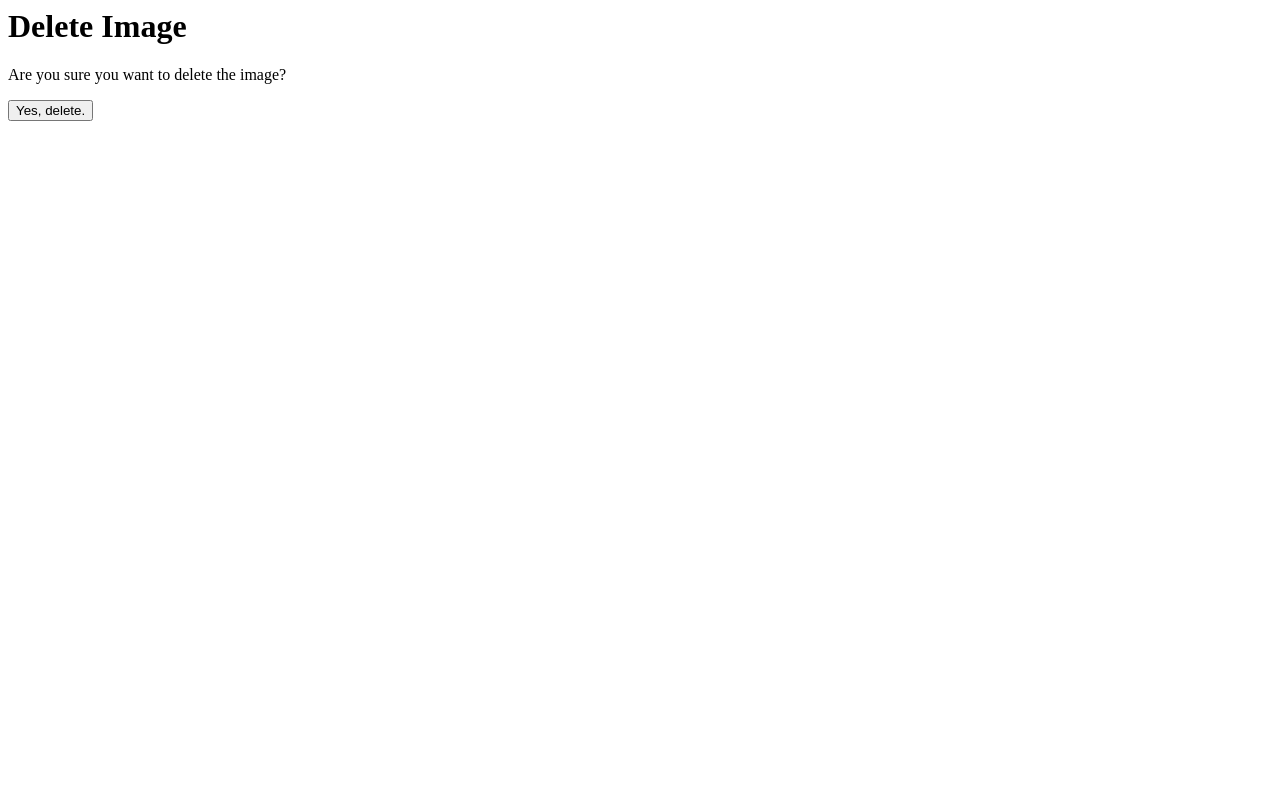
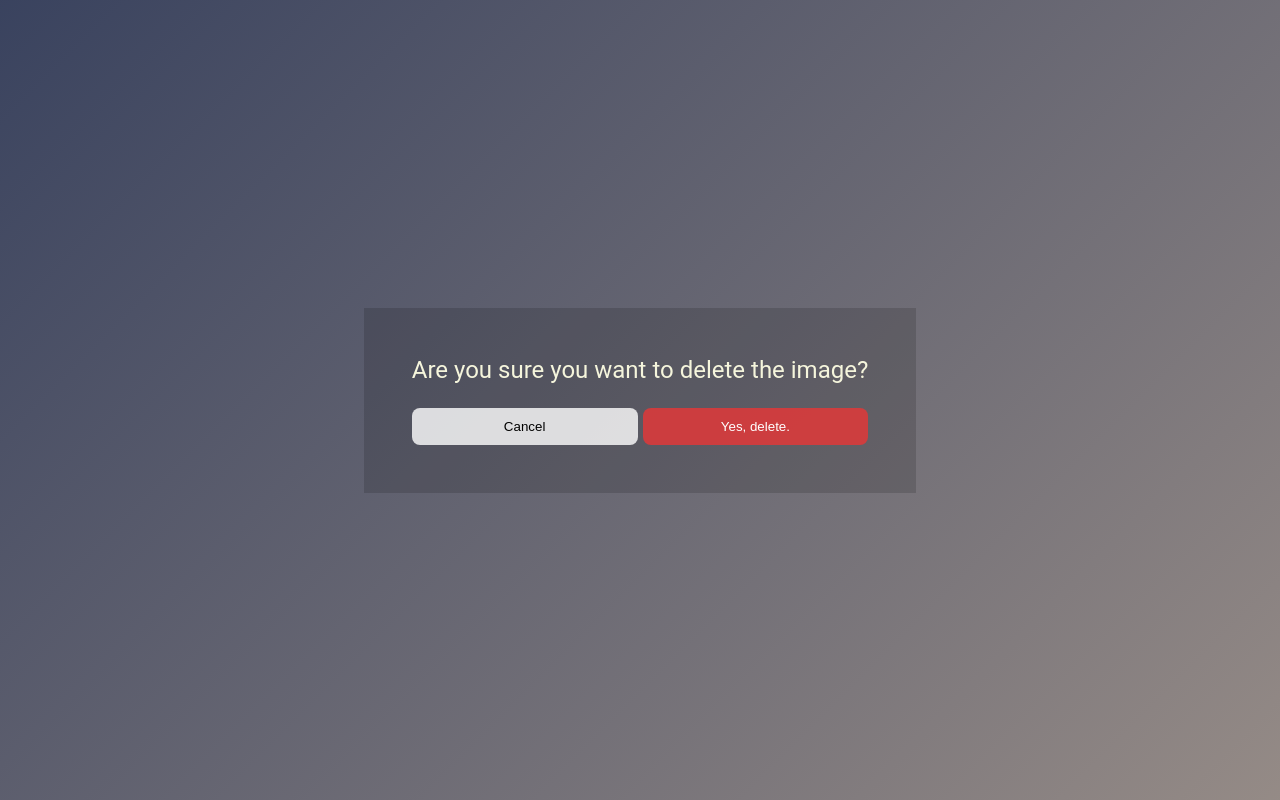
Before and after one commit to MikeReCode/Online_Image_Gallery, a Django app: template Online_Image_Gallery/image_gallery/templates/image_gallery/delete.html in a window 1280 px wide. Run offline with Django 4.2, Linux system fonts and the light colour scheme; the template is opened without the code that fills it, so the values that code supplies are empty; parts of the project's set-up code (start-up, migrations or seed data) failed here and were passed over.

Commit message:
Add style to delete view

```diff
--- /dev/null
+++ b/Online_Image_Gallery/image_gallery/static/image_gallery/styles/delete_view.css
@@ -0,0 +1,47 @@
+body {
+    margin: 0;
+    padding: 0;
+    height: 100vh;
+    display: flex;
+    align-items: center;
+    justify-content: center;
+    flex-direction: column;
+    position: relative;
+    background: linear-gradient(135deg, rgba(36, 46, 77, 0.9), rgba(137, 126, 121, 0.9));
+    font-family: "Roboto", helvetica, arial, sans-serif;
+    font-size: 1.5em;
+  }
+
+  p{
+    margin-top: 0;
+    color: beige;
+  }
+
+.alert-container{
+    padding: 48px;
+    background-color: rgba(0, 0, 0, 0.15);
+}
+
+.btns-container{
+    display: flex;
+    gap: 5px;
+}
+.btn{
+    flex: 1;
+    height: 37px;
+    border-radius: 8px;
+    border: 0;
+    background-color: rgba(255, 255, 255, 0.8);
+}
+.btn:hover{
+    background-color: white;
+}
+
+.delete-btn{
+    background-color: rgba(233, 54, 54, 0.801);
+    color: white;
+}
+
+.delete-btn:hover{
+    background-color: rgb(233, 54, 54);
+}
--- a/Online_Image_Gallery/image_gallery/templates/image_gallery/delete.html
+++ b/Online_Image_Gallery/image_gallery/templates/image_gallery/delete.html
@@ -1,10 +1,25 @@
+{% extends 'image_gallery/base.html' %}
+{% load static %}
+
+{% block head %}<link rel="stylesheet" href="{% static 'image_gallery/styles/delete_view.css' %}">{% endblock head %}
+{% block title %} DELETE IMAGE {% endblock title %}
+
+
 {% block content %}
-<h1>Delete Image</h1>
 
-<p>Are you sure you want to delete the image? </p>
+<div class="alert-container">
+  <p>Are you sure you want to delete the image? </p>
 
-<form action="" method="POST">
-  {% csrf_token %}
-  <input type="submit" value="Yes, delete.">
-</form>
-{% endblock %}
+  <form action="" method="POST">
+    {% csrf_token %}
+    <div class="btns-container">
+      <button class="btn" onclick="history.back()">Cancel</button>
+      <input class="btn delete-btn" type="submit" value="Yes, delete.">
+    </div>
+  </form>
+</div>
+
+
+
+
+{% endblock content%}
```
